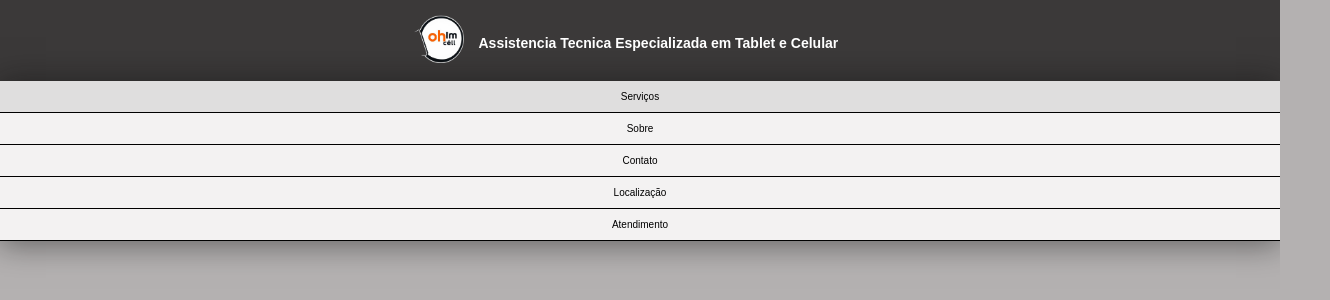
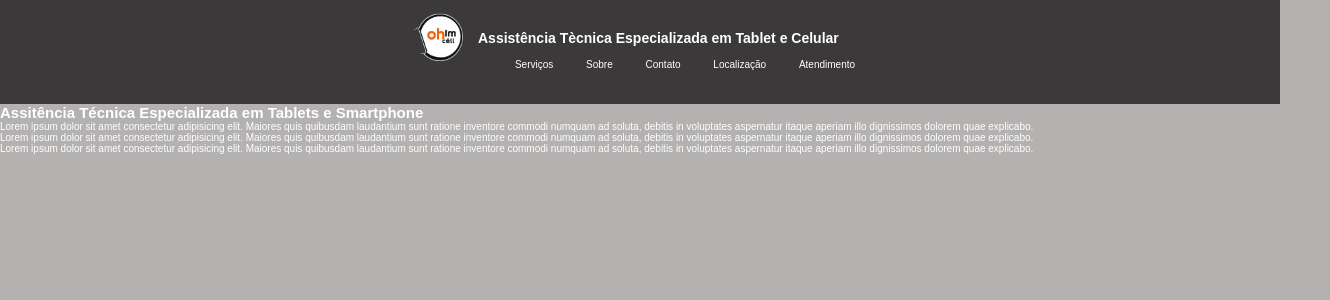
Before and after one commit to YagoLopesFranca/testando, a plain HTML site: page index.html in a window 1280 px wide. Shown: the whole page, 1330 px wide, since content can reach past the window. Drawn offline with Linux system fonts and the light colour scheme; a web font is replaced by a local one.

Commit message:
atualizei melhor a responsividade

```diff
--- a/estilo/media-query.css
+++ b/estilo/media-query.css
@@ -1,7 +1,35 @@
 @charset 'UTF-8';
+
+@media screen and (min-width: 568px) {
+  h1 {
+    font-size: 1rem;
+  }
+}
 
 @media screen and (min-width: 795px) {
   i#burguer {
     display: none;
   }
+
+  header {
+    height: 13vh;
+  }
+
+  menu {
+    box-shadow: none;
+    background: none;
+    transform: translate(5rem, -2.2rem);
+  }
+
+  menu > ul > li {
+    padding-top: 0;
+    display: inline;
+    text-decoration: none;
+    border: none;
+  }
+
+  menu > ul > li > a {
+    color: white;
+    margin-right: 1rem;
+  }
 }
--- a/estilo/style.css
+++ b/estilo/style.css
@@ -18,7 +18,7 @@ body {
 
 header {
   background-color: rgb(59, 57, 57);
-  height: 14svh;
+  height: 12vh;
   position: relative;
 }
 
@@ -26,7 +26,7 @@ img {
   padding: 1rem;
   width: 7rem;
   display: inline;
-  transform: translate(-2rem, 0.5rem);
+  transform: translate(-2rem, 0.3rem);
 }
 
 .titulo-menu {
@@ -37,7 +37,7 @@ img {
   margin-bottom: 1rem;
   font-size: 1.4rem;
   display: inline-block;
-  transform: translate(-1.8rem, -2rem);
+  transform: translate(-1.8rem, -2.5rem);
 }
 
 menu {
@@ -64,5 +64,5 @@ i#burguer {
 }
 
 main {
-  display: none;
+  display: ;
 }
--- a/index.html
+++ b/index.html
@@ -18,7 +18,7 @@
     <header>
       <div class="titulo-menu">
           <img src="logo/logo-loja8.png" alt="logo loja" />
-          <h1>Assistencia Tecnica Especializada em Tablet e Celular</h1>
+          <h1>Assistência Tècnica Especializada em Tablet e Celular</h1>
           <i id="burguer" class="material-icons" onclick="clickMenu()">menu</i>
 
           <menu id="itens">
```
